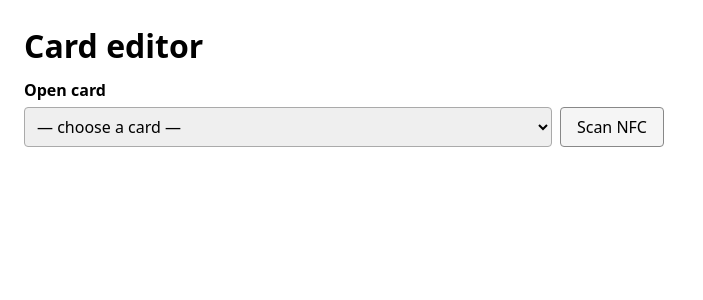
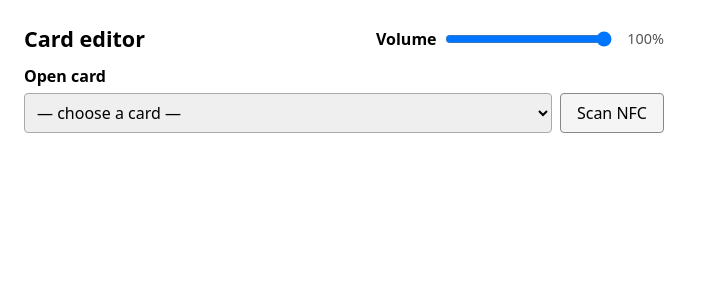
Before and after one commit to BE-Code/Droido-Player, a Python web app: template web/templates/editor.html in a window 1280 px wide. Shown: the top 300 px of the page, without its empty margins (0-703 px from the left). Run offline with Jinja, Linux system fonts and the light colour scheme; the template is opened without the code that fills it, so the values that code supplies are empty.

Commit message:
android volume

```diff
--- a/web/static/app.css
+++ b/web/static/app.css
@@ -82,8 +82,53 @@ label {
   min-width: 0;
 }
 
+.editor-header {
+  margin-bottom: 0.5rem;
+}
+
+.editor-header-row {
+  display: flex;
+  flex-wrap: wrap;
+  align-items: center;
+  justify-content: space-between;
+  gap: 0.75rem 1rem;
+}
+
 .editor-header h1 {
-  margin-bottom: 0.25rem;
+  margin: 0;
+  font-size: 1.35rem;
+}
+
+.volume-controls {
+  display: flex;
+  align-items: center;
+  gap: 0.5rem;
+  flex: 1 1 12rem;
+  min-width: 0;
+  max-width: 18rem;
+}
+
+.volume-label {
+  display: inline;
+  font-weight: 600;
+  margin: 0;
+  flex-shrink: 0;
+}
+
+#volume-slider {
+  flex: 1;
+  min-width: 0;
+  margin: 0;
+  padding: 0;
+  width: auto;
+}
+
+.volume-value {
+  flex-shrink: 0;
+  font-size: 0.9rem;
+  color: #555;
+  min-width: 2.75rem;
+  text-align: right;
 }
 
 .toolbar {
--- a/web/static/editor.js
+++ b/web/static/editor.js
@@ -39,6 +39,8 @@
   var importSaveBtn = document.getElementById('import-save-btn');
   var importCancelBtn = document.getElementById('import-cancel-btn');
   var segmentBtns = importModal.querySelectorAll('.segmented-btn');
+  var volumeSlider = document.getElementById('volume-slider');
+  var volumeValue = document.getElementById('volume-value');
 
   var currentId = null;
   var tracks = [];
@@ -54,11 +56,70 @@
   var mediaRecorder = null;
   var recordedChunks = [];
   var recordMimeType = '';
+  var volumeSaveTimer = null;
 
   function setStatus(el, text, kind) {
     el.textContent = text || '';
     el.className = kind || 'muted';
     el.hidden = !text;
+  }
+
+  function formatVolume(level) {
+    return Math.round(level) + '%';
+  }
+
+  function showVolume(level) {
+    var rounded = Math.round(level);
+    volumeSlider.value = String(rounded);
+    volumeValue.textContent = formatVolume(rounded);
+  }
+
+  function loadVolume() {
+    return fetch('/api/volume')
+      .then(function (res) {
+        if (!res.ok) {
+          throw new Error('volume load failed');
+        }
+        return res.json();
+      })
+      .then(function (data) {
+        if (typeof data.volume === 'number') {
+          showVolume(data.volume);
+        }
+      })
+      .catch(function () {
+        showVolume(Number(volumeSlider.value) || 100);
+      });
+  }
+
+  function saveVolume(level) {
+    return fetch('/api/volume', {
+      method: 'POST',
+      headers: { 'Content-Type': 'application/json' },
+      body: JSON.stringify({ volume: level }),
+    })
+      .then(function (res) {
+        if (!res.ok) {
+          throw new Error('volume save failed');
+        }
+        return res.json();
+      })
+      .then(function (data) {
+        if (typeof data.volume === 'number') {
+          showVolume(data.volume);
+        }
+      })
+      .catch(function () { /* keep local slider value */ });
+  }
+
+  function queueVolumeSave(level) {
+    if (volumeSaveTimer) {
+      clearTimeout(volumeSaveTimer);
+    }
+    volumeSaveTimer = setTimeout(function () {
+      volumeSaveTimer = null;
+      saveVolume(level);
+    }, 150);
   }
 
   function markDirty() {
@@ -853,5 +914,12 @@
     startFileImport(files);
   });
 
+  volumeSlider.addEventListener('input', function () {
+    var level = Number(volumeSlider.value);
+    volumeValue.textContent = formatVolume(level);
+    queueVolumeSave(level);
+  });
+
   refreshCardList();
+  loadVolume();
 })();
--- a/web/templates/editor.html
+++ b/web/templates/editor.html
@@ -8,7 +8,14 @@
 </head>
 <body class="editor">
   <header class="editor-header">
-    <h1>Card editor</h1>
+    <div class="editor-header-row">
+      <h1>Card editor</h1>
+      <div class="volume-controls" aria-label="Playback volume">
+        <label class="volume-label" for="volume-slider">Volume</label>
+        <input type="range" id="volume-slider" min="0" max="100" step="1" value="100">
+        <span id="volume-value" class="volume-value" aria-live="polite">100%</span>
+      </div>
+    </div>
   </header>
 
   <section class="panel">
```
Also changed, not shown: audio_player.py (+33 -0 lines), handlers.py (+19 -0 lines).
